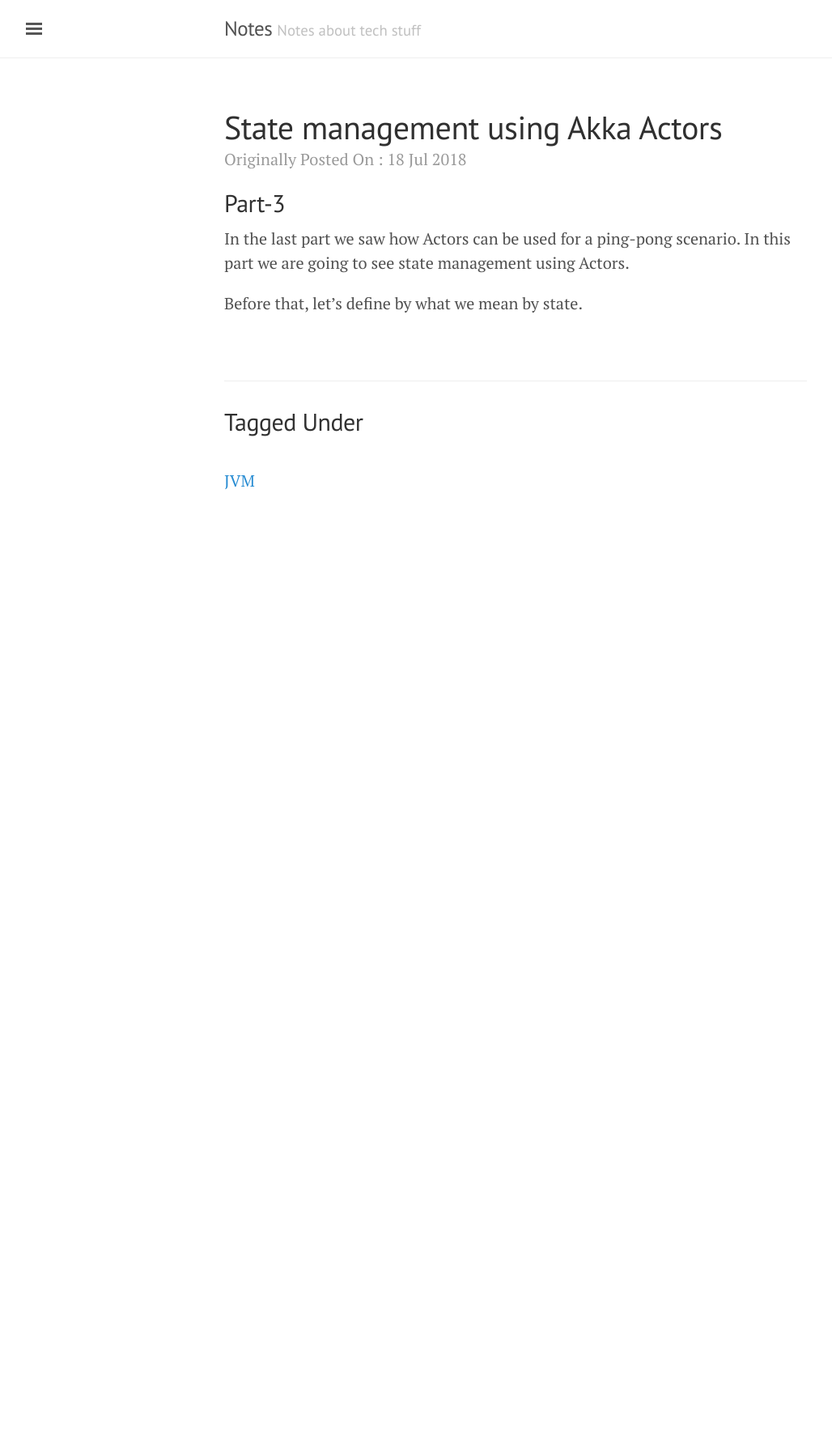
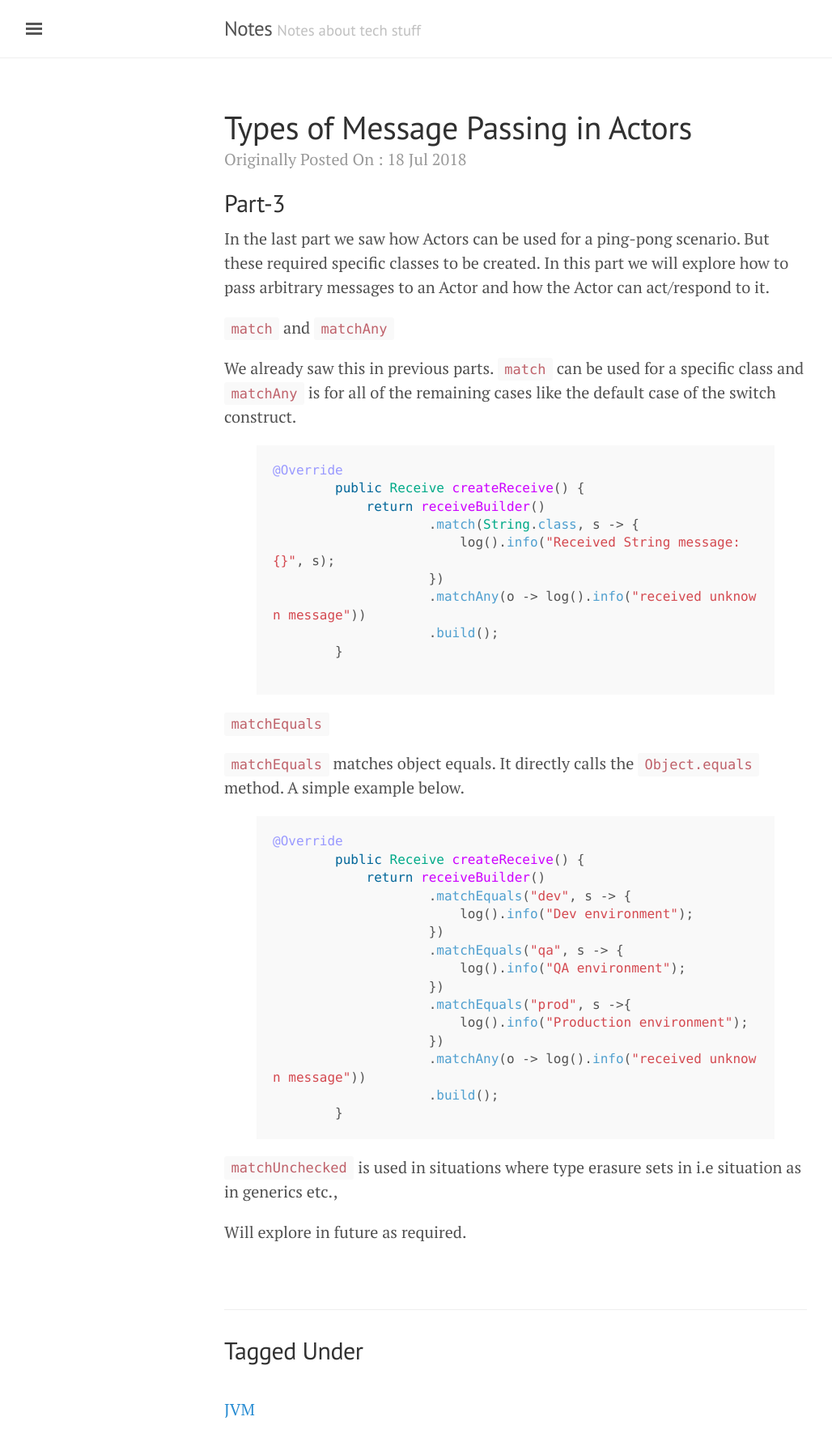
Before and after one commit to Madusudanan/Notes, a Jekyll site: the page built from _posts/jvm/akka/2018-07-18-actor-part-3.md, in a window 1280 px wide. Shown: the whole page at 81% size, without its empty margins (3-1031 px from the left). Built offline with Jekyll 4.4.1, drawn with Linux system fonts in a browser that asks for light colours; before the commit the page ends 900 px from its top, so only the background shows below that.

Commit message:
java optional and actors part 3

```diff
--- a/_posts/jvm/akka/2018-07-18-actor-part-3.md
+++ b/_posts/jvm/akka/2018-07-18-actor-part-3.md
@@ -1,6 +1,6 @@
 ---
 layout: post
-title: "State management using Akka Actors"
+title: "Types of Message Passing in Actors"
 permalink: blog/akka-actor-part-3/
 tags: [JVM]
 ---
@@ -8,6 +8,51 @@
 Part-3
 ------
 
-In the last part we saw how Actors can be used for a ping-pong scenario. In this part we are going to see state management using Actors.
+In the last part we saw how Actors can be used for a ping-pong scenario. But these required specific classes to be created. In this part we will explore how to pass arbitrary messages to an Actor and how the Actor can
+act/respond to it.
 
-Before that, let's define by what we mean by state.
+`match` and `matchAny`
+
+We already saw this in previous parts. `match` can be used for a specific class and `matchAny` is for all of the remaining cases like the default case of the switch construct.
+
+{% highlight java %}
+
+@Override
+        public Receive createReceive() {
+            return receiveBuilder()
+                    .match(String.class, s -> {
+                        log().info("Received String message: {}", s);
+                    })
+                    .matchAny(o -> log().info("received unknown message"))
+                    .build();
+        }
+
+{% endhighlight %}
+
+`matchEquals`
+
+`matchEquals` matches object equals. It directly calls the `Object.equals` method. A simple example below.
+
+{% highlight java %}
+
+@Override
+        public Receive createReceive() {
+            return receiveBuilder()
+                    .matchEquals("dev", s -> {
+                        log().info("Dev environment");
+                    })
+                    .matchEquals("qa", s -> {
+                        log().info("QA environment");
+                    })
+                    .matchEquals("prod", s ->{
+                        log().info("Production environment");
+                    })
+                    .matchAny(o -> log().info("received unknown message"))
+                    .build();
+        }
+
+{% endhighlight %}
+
+`matchUnchecked` is used in situations where type erasure sets in i.e situation as in generics etc.,
+
+Will explore in future as required.
```
Also changed, not shown: _posts/jvm/java/2018-07-26-java-optional.md (+2 -0 lines).
